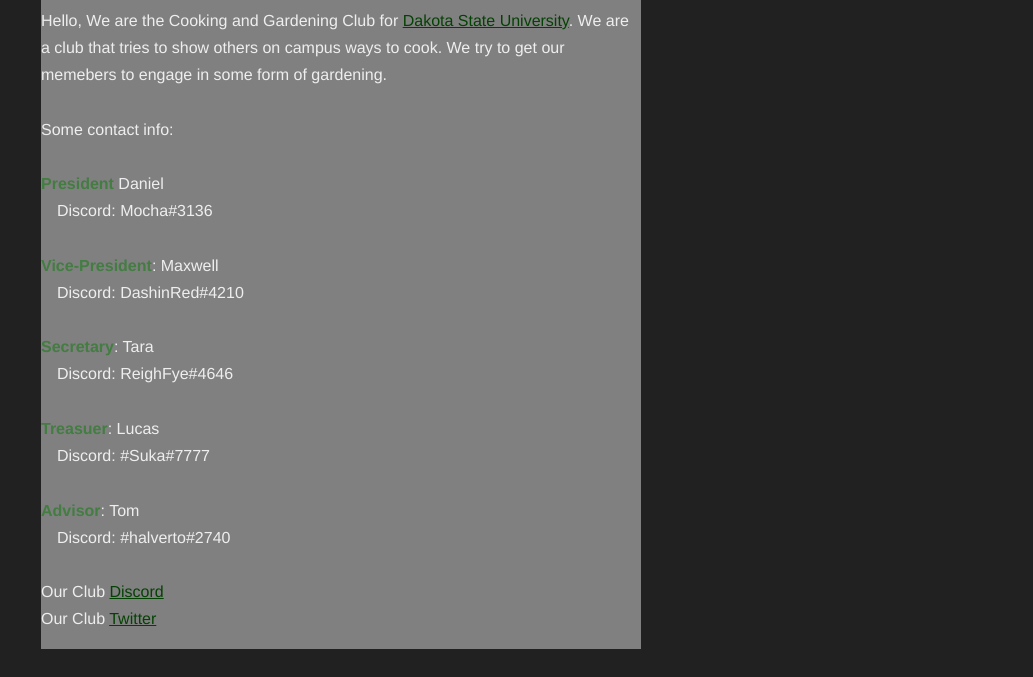
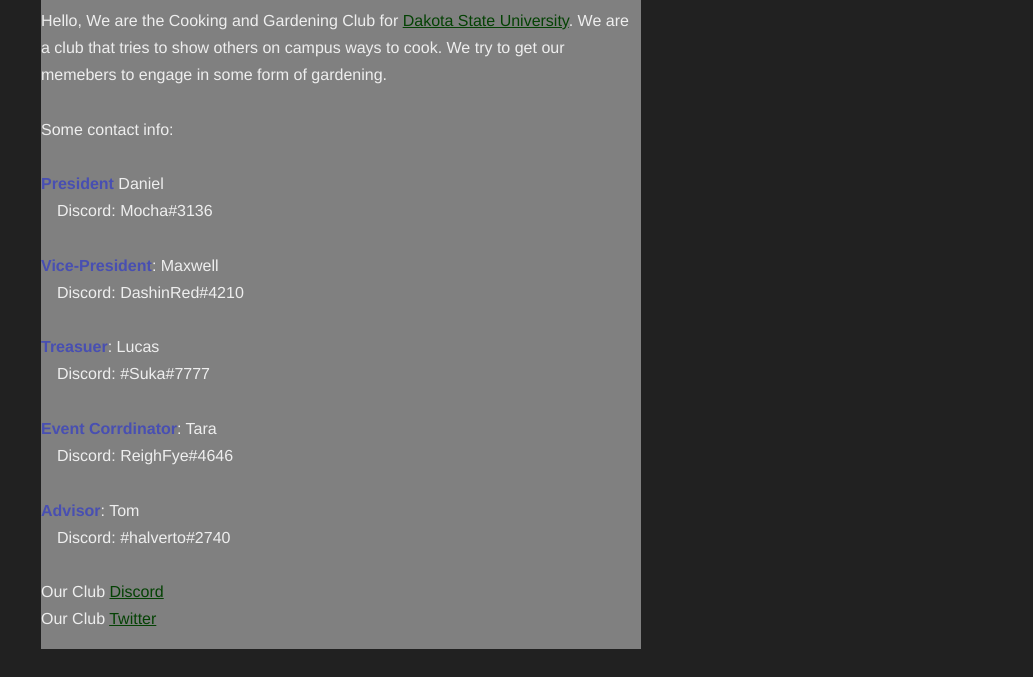
Before and after one commit to Maxwellk042/Stringed_In.github.io, a plain HTML site: page Cooking&Gardening/Web.html in a window 1280 px wide. Shown: the part 183-860 px from the top of the page, without its empty margins (14-1047 px from the left). Drawn offline with Linux system fonts and the light colour scheme.

Commit message:
Changed order and color
yes

```diff
--- a/Cooking&Gardening/Web.html
+++ b/Cooking&Gardening/Web.html
@@ -26,7 +26,7 @@
         }
 
         b {
-            color:rgb(6, 121, 4, 0.5);
+            color:rgb(15, 30, 228, 0.5);
         }
     </style>
     <meta name="viewport" content="width=device-width, initial-scale=1">
@@ -51,11 +51,11 @@
         <b>Vice-President</b>: Maxwell<br>
         &emsp;Discord: DashinRed#4210
         <br><br>
-        <b>Secretary</b>: Tara<br>
-        &emsp;Discord: ReighFye#4646
-        <br><br>
         <b>Treasuer</b>: Lucas<br>
         &emsp;Discord: #Suka#7777
+        <br><br>
+        <b>Event Corrdinator</b>: Tara<br>
+        &emsp;Discord: ReighFye#4646
         <br><br>
         <b>Advisor</b>: Tom<br>
         &emsp;Discord: #halverto#2740
```
